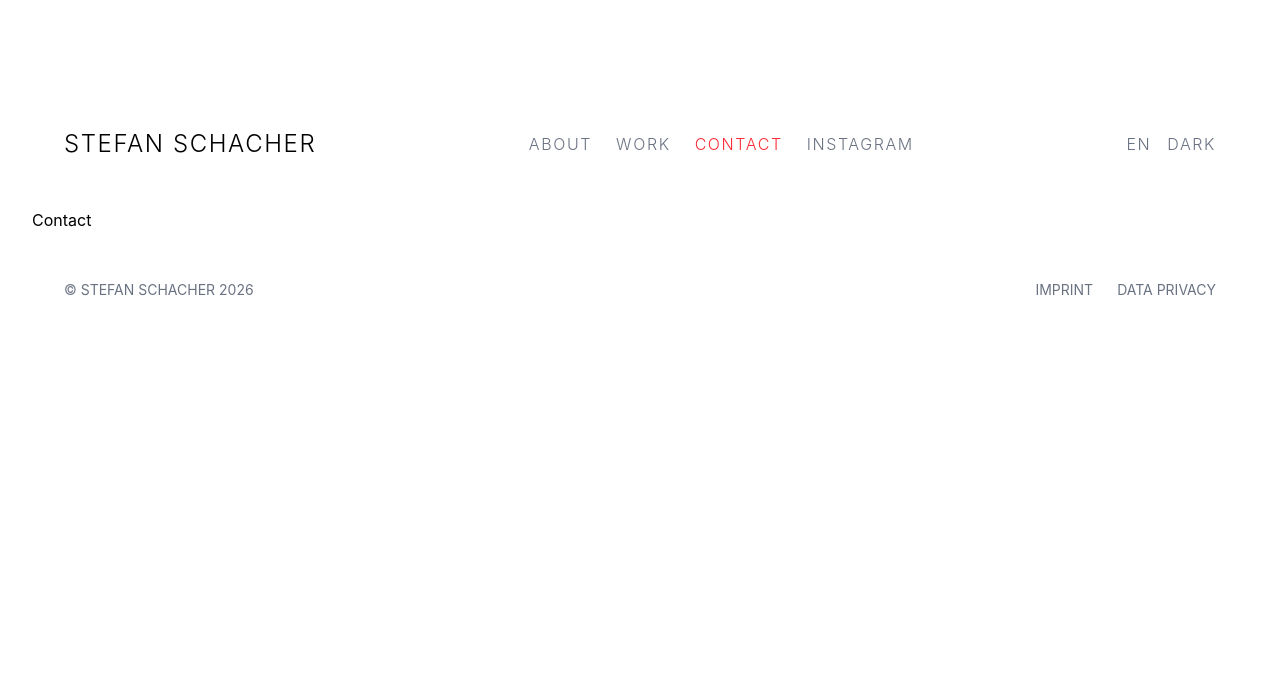
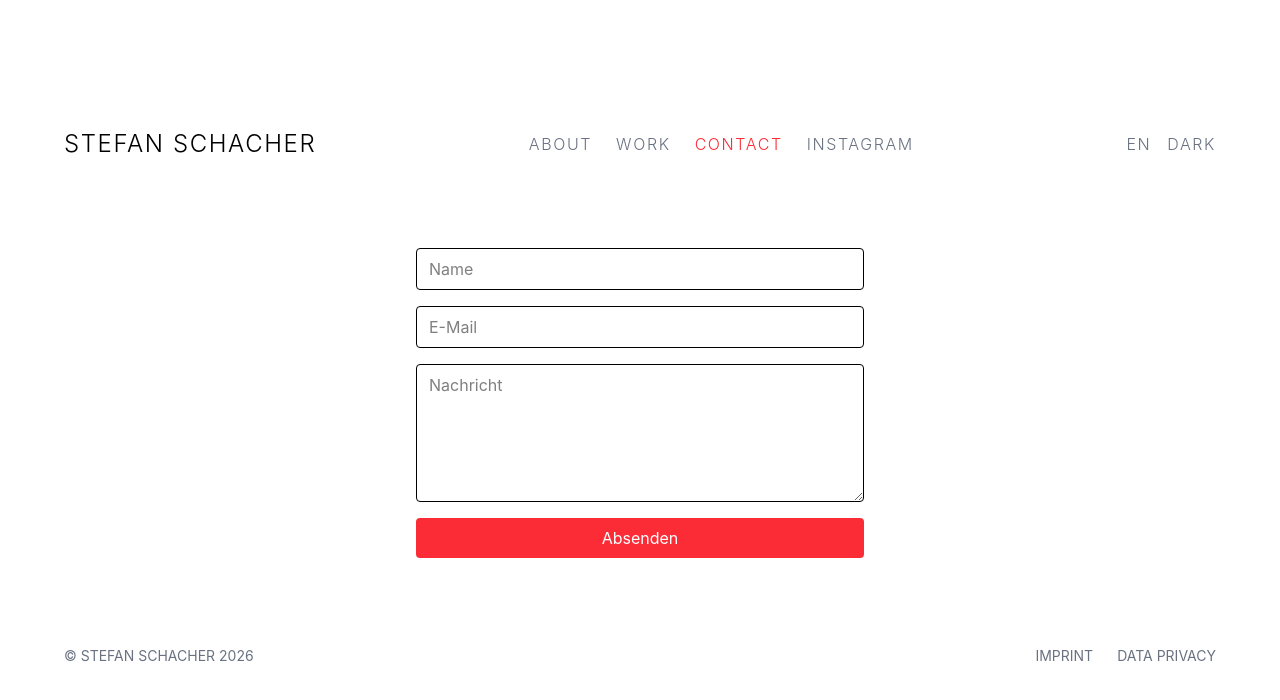
Before and after one commit to imkehoegden/stefan-schacher, a React (Vite) app in the folder website-stefan-schacher/: page /contact in a window 1280 px wide. Shown: the top 700 px of the page. Built offline with nearby package versions, Linux system fonts and the light colour scheme.

Commit message:
Feat: Formspree Contact Form created

```diff
--- a/website-stefan-schacher/public/data.json
+++ b/website-stefan-schacher/public/data.json
@@ -83,7 +83,8 @@
       "intro": "Die Betreiber dieser Seiten nehmen den Schutz Ihrer persönlichen Daten sehr ernst. Wir behandeln Ihre personenbezogenen Daten vertraulich und entsprechend der gesetzlichen Datenschutzvorschriften sowie dieser Datenschutzerklärung.",
       "usage": "Die Nutzung unserer Webseite ist in der Regel ohne Angabe personenbezogener Daten möglich. Soweit auf unseren Seiten personenbezogene Daten (z.B. Name, Anschrift oder E-Mail-Adresse) erhoben werden, erfolgt dies soweit möglich stets auf freiwilliger Basis. Diese Daten werden ohne Ihre ausdrückliche Zustimmung nicht an Dritte weitergegeben.",
       "security": "Wir weisen darauf hin, dass die Datenübertragung im Internet (z.B. bei der Kommunikation per E-Mail) Sicherheitslücken aufweisen kann. Ein lückenloser Schutz der Daten vor dem Zugriff durch Dritte ist nicht möglich.",
-      "studio": "Studio: Spinnereistraße 7, Haus 18, 04179 Leipzig"
+      "studio": "Studio: Gießerstraße 14, 04229 Leipzig",
+      "contact form / formspree": "Wenn Sie unser Kontaktformular nutzen, werden die von Ihnen eingegebenen Daten (zum Beispiel Name, E-Mail-Adresse und Nachricht) an unseren Dienstleister Formspree (https://formspree.io) übermittelt. Formspree verarbeitet diese Daten ausschließlich zur Bearbeitung Ihrer Anfrage. Dabei können zusätzlich technische Informationen wie Ihre IP-Adresse, der verwendete Browser (User-Agent) und die Referrer-URL protokolliert werden, um Spam zu verhindern und den Versand sicherzustellen. Mit dem Absenden des Formulars erklären Sie sich mit dieser Datenverarbeitung einverstanden. Die Daten werden nach Abschluss der Bearbeitung gelöscht, soweit keine gesetzliche Aufbewahrungspflicht besteht."
     }
   },
   "en": {
@@ -170,7 +171,8 @@
       "intro": "The operators of these pages take the protection of your personal data very seriously. We treat your personal data confidentially and in accordance with statutory data protection regulations and this privacy policy.",
       "usage": "It is generally possible to use our website without providing personal data. If personal data (e.g., name, address, or e-mail addresses) is collected on our website, this is always done on a voluntary basis as far as possible. This data will not be passed on to third parties without your express consent.",
       "security": "We would like to point out that data transmission over the Internet (e.g., when communicating by e-mail) may be subject to security vulnerabilities. Complete protection of data against access by third parties is not possible.",
-      "studio": "Studio: Spinnereistraße 7, Haus 18, 04179 Leipzig"
+      "studio": "Studio: Gießerstraße 14, 04229 Leipzig",
+      "contact form / formspree": "When you use our contact form, the data you provide (e.g., name, email address, and message) is transmitted to our service provider Formspree (https://formspree.io). Formspree processes this data exclusively to handle your inquiry. Additionally, technical information such as your IP address, browser (User-Agent), and referrer URL may be logged to prevent spam and ensure proper delivery. By submitting the form, you consent to this data processing. The data will be deleted after your inquiry has been processed, unless legal retention requirements apply."
     }
   }
 }
--- a/website-stefan-schacher/src/components/Layout.jsx
+++ b/website-stefan-schacher/src/components/Layout.jsx
@@ -6,9 +6,8 @@ import Footer from "./Footer";
 export default function Layout() {
   return (
     <div className="max-w-7xl mx-auto px-8 mt-20">
-      {/* mt-30 = margin top  */}
       <Header />
-      <main>
+      <main className="max-w-6xl mx-auto py-10 space-y-8">
         <Outlet />
       </main>
       <Footer />
--- a/website-stefan-schacher/src/pages/About.jsx
+++ b/website-stefan-schacher/src/pages/About.jsx
@@ -20,12 +20,12 @@ export default function About() {
     getTranslations();
   }, []);
 
-  if (!data) return <p>Die Inhalte dieser Seite werden gerade geladen.</p>;
+  if (!data) return; // return ohne p-tag oder dergleichen, sonst war text kurz beim laden sichtbar ...
 
   const about = data[language].about;
 
   return (
-    <main className="max-w-6xl mx-auto py-10 space-y-8">
+    <>
       <h1 className="text-2xl font-light mb-6 text-center">About</h1>
 
       <div className="h-180 overflow-hidden flex items-center justify-center">
@@ -79,6 +79,6 @@ export default function About() {
           </section>
         </aside>
       </div>
-    </main>
+    </>
   );
 }
--- a/website-stefan-schacher/src/pages/Contact.jsx
+++ b/website-stefan-schacher/src/pages/Contact.jsx
@@ -1,7 +1,48 @@
 import React from "react";
 
+// noch an Formspree anbinden // dort kostenfrei anmelden und neues formular erstellen und eine form-action-url erhalten
+
+// in Datenschutz erwähnen!
+
+// auf EN und DE anbieten
+
 export default function Contact() {
-  return <div>Contact</div>;
+  return (
+    <>
+      <form
+        action="https://formspree.io/f/meine-form-id"
+        method="POST"
+        className="flex flex-col gap-4 max-w-md mx-auto"
+      >
+        <input
+          type="text"
+          name="name"
+          placeholder="Name"
+          required
+          className="border px-3 py-2 rounded"
+        />
+        <input
+          type="email"
+          name="email"
+          placeholder="E-Mail"
+          required
+          className="border px-3 py-2 rounded"
+        />
+        <textarea
+          name="message"
+          placeholder="Nachricht"
+          rows={5}
+          required
+          className="border px-3 py-2 rounded"
+        />
+        {/* btn an design anpassen */}
+        <button
+          type="submit"
+          className="bg-red-500 text-white px-4 py-2 rounded hover:bg-red-600"
+        >
+          Absenden
+        </button>
+      </form>
+    </>
+  );
 }
-
-// über Formspree oder EmailJS)
--- a/website-stefan-schacher/src/pages/Home.jsx
+++ b/website-stefan-schacher/src/pages/Home.jsx
@@ -8,10 +8,10 @@ export default function Home() {
   const navigate = useNavigate();
 
   return (
-    <main>
+    <>
       <Carousel />
       <Gallery />
       <Button onClick={() => navigate("/work")}>Work</Button>
-    </main>
+    </>
   );
 }
--- a/website-stefan-schacher/src/pages/Work.jsx
+++ b/website-stefan-schacher/src/pages/Work.jsx
@@ -20,7 +20,7 @@ export default function Work() {
     getData();
   }, []);
 
-  if (!data) return <p>Die Inhalte dieser Seite werden gerade geladen.</p>;
+  if (!data) return;
 
   const categories = Object.keys(data[language].work); // Object.keys(obj) gibt einen Array aller Schlüssel eines Objekts zurück // hier also: ["Product", "Artist Support", "Landscape", "Report"] etc.
 
```
